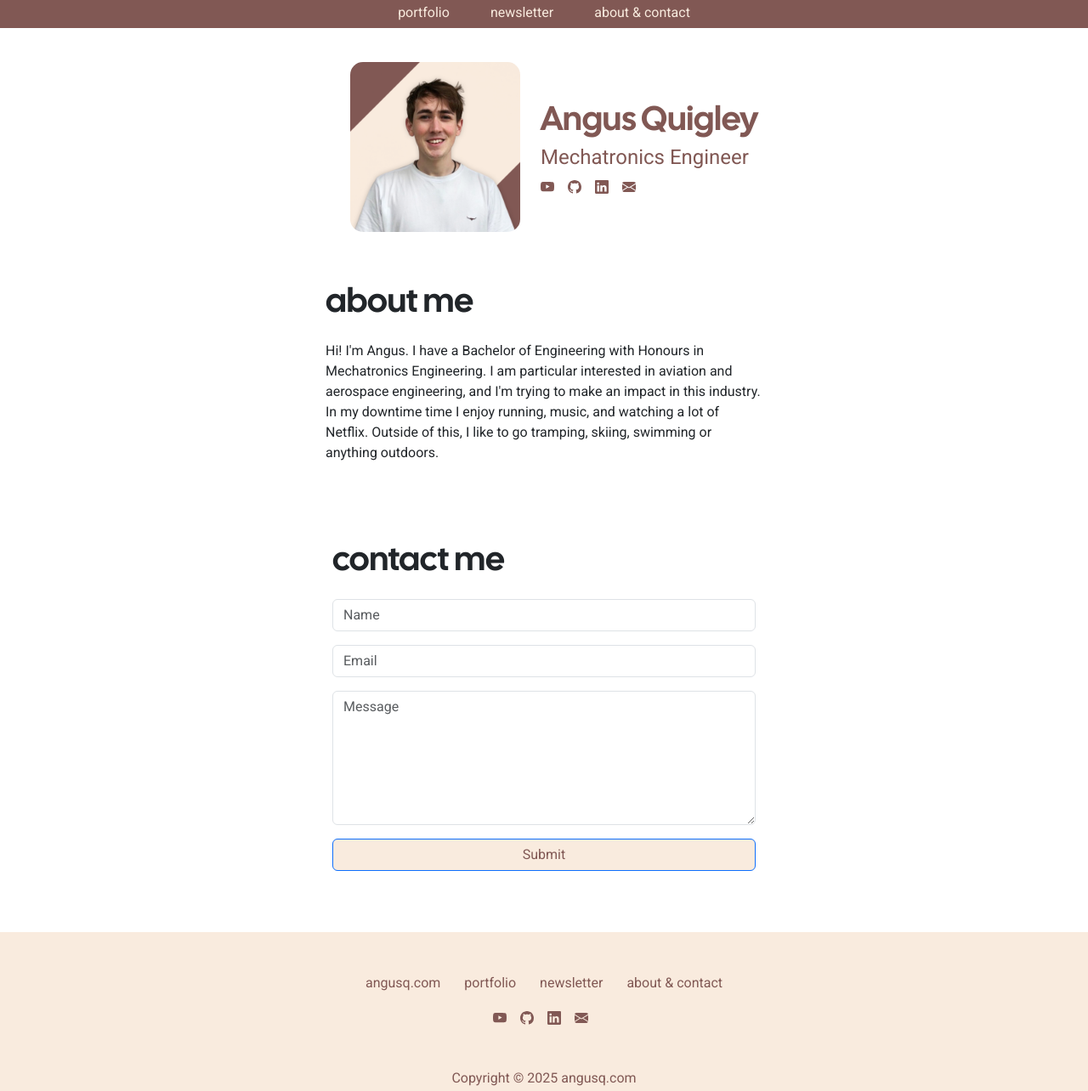
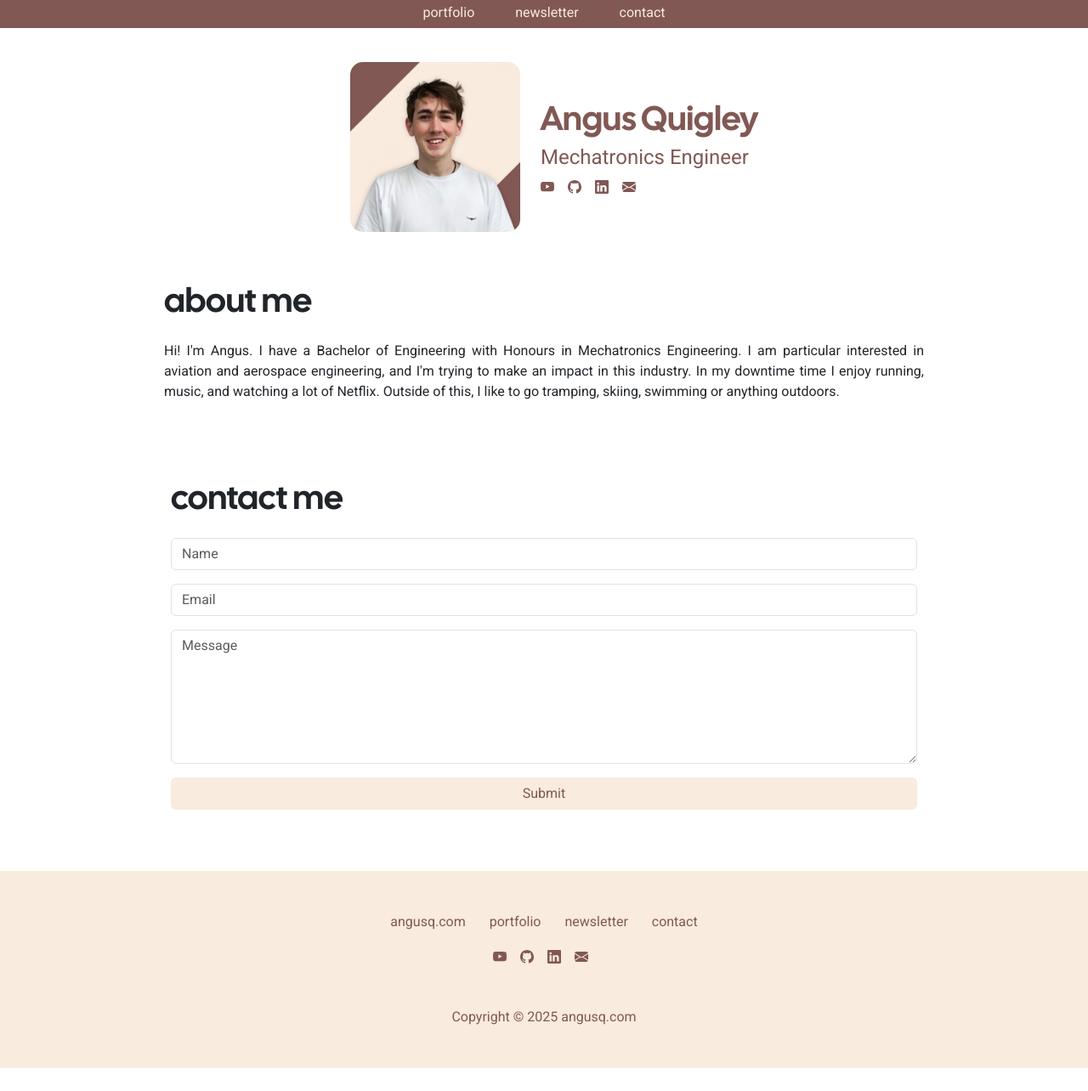
Before and after one commit to Angus-Q/angusq.com, a plain HTML site: page contact.html in a window 1280 px wide. Shown: the part 83-1367 px from the top of the page at 85% size. After the commit the page ends 1340 px from the top, so only its background shows below. Drawn offline with Linux system fonts and the light colour scheme; a web font is replaced by a local one.

Commit message:
file changes
woohoo!

```diff
--- a/contact.html
+++ b/contact.html
@@ -21,7 +21,7 @@
 <body style="font-family: Roboto, sans-serif;">
     <div class="d-flex justify-content-evenly align-items-center pb-0" style="height: 80px;background: #F9EBDE;" id="hero"><a class="mx-2" href="index.html" style="color: #815854;font-family: 'Cal Sans';">angusq.com</a></div>
     <div class="d-flex justify-content-evenly align-items-center" style="height: 36px;background: #815854;">
-        <div class="d-flex"><a class="mx-4" href="portfolio.html" style="color: #F9EBDE;font-family: Roboto, sans-serif;">portfolio</a><a class="mx-4" href="newsletter.html" style="color: #F9EBDE;font-family: Roboto, sans-serif;">newsletter</a><a class="mx-4" href="contact.html" style="color: #F9EBDE;font-family: Roboto, sans-serif;">about &amp; contact</a></div>
+        <div class="d-flex"><a class="mx-4" href="portfolio.html" style="color: #F9EBDE;font-family: Roboto, sans-serif;">portfolio</a><a class="mx-4" href="newsletter.html" style="color: #F9EBDE;font-family: Roboto, sans-serif;">newsletter</a><a class="mx-4" href="contact.html" style="color: #F9EBDE;font-family: Roboto, sans-serif;">contact</a></div>
     </div>
     <div class="d-flex justify-content-evenly fade-up-on-scroll">
         <div class="d-flex justify-content-center align-items-center py-4">
@@ -42,10 +42,10 @@
     </div>
     <div class="container position-relative">
         <div class="row d-flex justify-content-center">
-            <div class="col-6">
+            <div class="col-10">
                 <div>
                     <h1 class="p-3" style="font-family: 'Cal Sans';">about me</h1>
-                    <p class="px-3">Hi! I'm Angus. I have a Bachelor of Engineering with Honours in Mechatronics Engineering. I am particular interested in aviation and aerospace engineering, and I'm trying to make an impact in this industry. In my downtime time I enjoy running, music, and watching a lot of Netflix. Outside of this, I like to go tramping, skiing, swimming or anything outdoors. </p>
+                    <p class="px-3" style="text-align: justify;">Hi! I'm Angus. I have a Bachelor of Engineering with Honours in Mechatronics Engineering. I am particular interested in aviation and aerospace engineering, and I'm trying to make an impact in this industry. In my downtime time I enjoy running, music, and watching a lot of Netflix. Outside of this, I like to go tramping, skiing, swimming or anything outdoors. </p>
                 </div>
             </div>
         </div>
@@ -53,14 +53,14 @@
     <section class="position-relative mt-0 pt-0 pb-4 py-xl-5">
         <div class="container position-relative">
             <div class="row d-flex justify-content-center">
-                <div class="col-6">
+                <div class="col-10">
                     <div>
-                        <form class="p-3 p-xl-4" id="form-1" method="post" action="https://api.web3forms.com/submit"><input type="hidden" name="access_key" value="094a1652-5fe1-4e05-86fe-19ca2523e18d">
+                        <form class="p-3 p-xl-4" id="form" method="post"><input type="hidden" name="access_key" value="094a1652-5fe1-4e05-86fe-19ca2523e18d">
                             <h1 class="pt-0 pb-3" style="font-family: 'Cal Sans';">contact me</h1>
-                            <div class="mb-3"><input class="form-control" type="text" id="name-2" name="name" placeholder="Name"></div>
-                            <div class="mb-3"><input class="form-control" type="email" id="email-2" name="email" placeholder="Email"></div>
-                            <div class="mb-3"><textarea class="form-control" id="message-2" name="message" rows="6" placeholder="Message"></textarea></div><input type="checkbox" name="botcheck" class="hidden" style="display: none;">
-                            <div><button class="btn btn-primary d-block w-100" type="submit" style="background: rgb(249,235,222);color: rgb(129,88,84);">Submit</button></div><div id="result"></div>
+                            <div class="mb-3"><input class="form-control" type="text" id="name" name="name" placeholder="Name"></div>
+                            <div class="mb-3"><input class="form-control" type="email" id="email" name="email" placeholder="Email"></div>
+                            <div class="mb-3"><textarea class="form-control" id="message" name="message" rows="6" placeholder="Message"></textarea></div><input type="checkbox" name="botcheck" class="hidden" style="display: none;">
+                            <div><button class="btn d-block w-100" type="submit" style="background: rgb(249,235,222);color: rgb(129,88,84);">Submit</button></div><div id="result"></div>
 
 <script>
 const form = document.getElementById('form');
@@ -114,7 +114,7 @@ form.addEventListener('submit', function(e) {
                 <li class="list-inline-item me-4"><a href="index.html" style="color: #815854;">angusq.com</a></li>
                 <li class="list-inline-item me-4"><a href="portfolio.html" style="color: #815854;">portfolio</a></li>
                 <li class="list-inline-item me-4" style="color: #815854;"><a href="newsletter.html" style="color: #815854;">newsletter</a></li>
-                <li class="list-inline-item me-0" style="color: #815854;"><a href="contact.html" style="color: #815854;">about &amp; contact</a></li>
+                <li class="list-inline-item me-0" style="color: #815854;"><a href="contact.html" style="color: #815854;">contact</a></li>
             </ul><a class="me-2 my-2" href="https://www.youtube.com/@angusq" style="color: rgb(0,0,0);"><svg xmlns="http://www.w3.org/2000/svg" width="1em" height="1em" fill="currentColor" viewBox="0 0 16 16" class="bi bi-youtube ms-0 me-0 mt-0 mb-0 mx-2 my-2" style="color: #815854;">
                     <path d="M8.051 1.999h.089c.822.003 4.987.033 6.11.335a2.01 2.01 0 0 1 1.415 1.42c.101.38.172.883.22 1.402l.01.104.022.26.008.104c.065.914.073 1.77.074 1.957v.075c-.001.194-.01 1.108-.082 2.06l-.008.105-.009.104c-.05.572-.124 1.14-.235 1.558a2.007 2.007 0 0 1-1.415 1.42c-1.16.312-5.569.334-6.18.335h-.142c-.309 0-1.587-.006-2.927-.052l-.17-.006-.087-.004-.171-.007-.171-.007c-1.11-.049-2.167-.128-2.654-.26a2.007 2.007 0 0 1-1.415-1.419c-.111-.417-.185-.986-.235-1.558L.09 9.82l-.008-.104A31.4 31.4 0 0 1 0 7.68v-.123c.002-.215.01-.958.064-1.778l.007-.103.003-.052.008-.104.022-.26.01-.104c.048-.519.119-1.023.22-1.402a2.007 2.007 0 0 1 1.415-1.42c.487-.13 1.544-.21 2.654-.26l.17-.007.172-.006.086-.003.171-.007A99.788 99.788 0 0 1 7.858 2h.193zM6.4 5.209v4.818l4.157-2.408z"></path>
                 </svg></a><a class="mx-2 my-2" href="https://github.com/Angus-Q" style="color: #815854;"><svg xmlns="http://www.w3.org/2000/svg" width="1em" height="1em" fill="currentColor" viewBox="0 0 16 16" class="bi bi-github" style="color: #815854;">
```
Also changed, not shown: index.html (+1 -1 lines), newsletter.html (+2 -3 lines), portfolio.html (+2 -2 lines).
